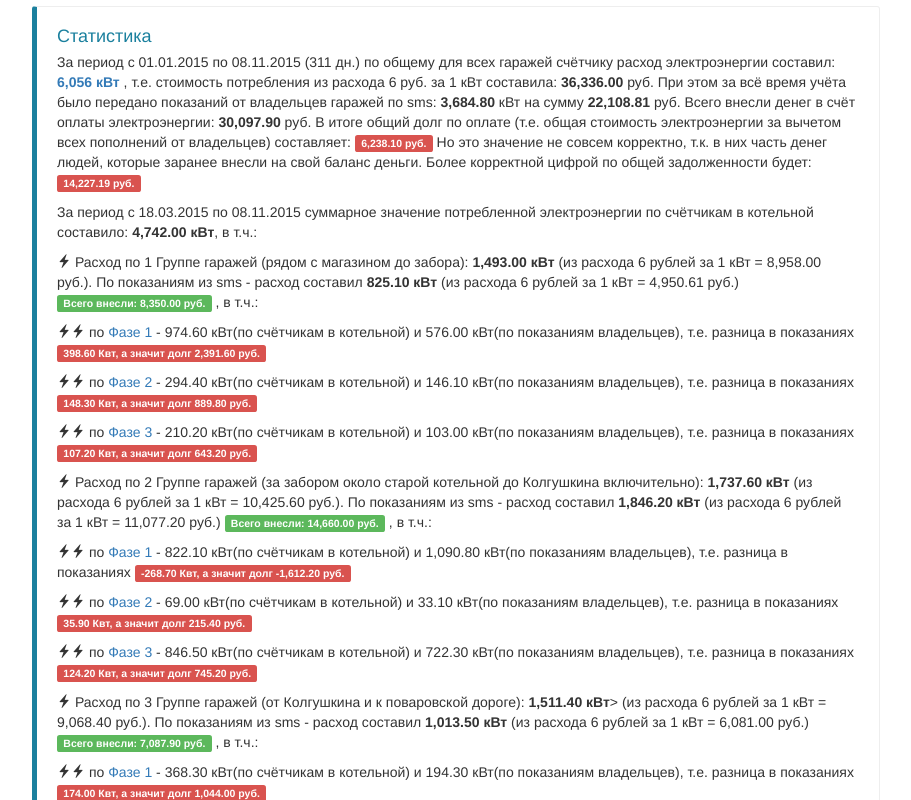
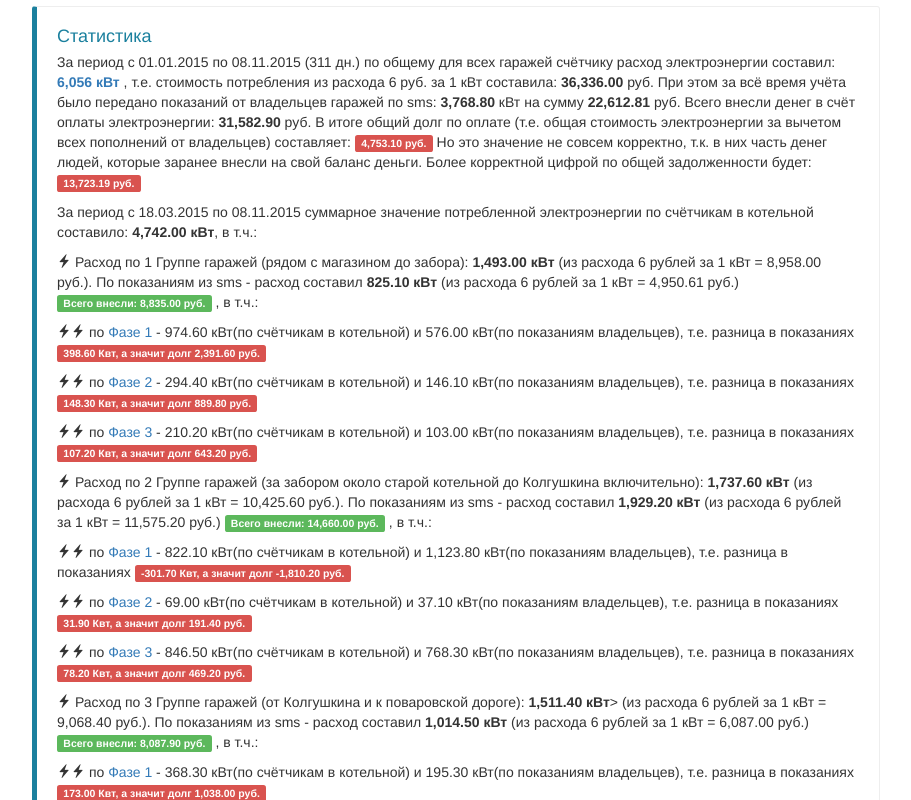
Before and after one commit to alexanek/alexanek.github.io, a plain HTML site: page index.html in a window 1280 px wide. Shown: the part 360-1160 px from the top of the page, without its empty margins (38-949 px from the left). Drawn offline with Linux system fonts and the light colour scheme.

Commit message:
Автоматическое обновление содержимого страницы. Информация обновлена 01.12.2015 в 18:38

```diff
--- a/index.html
+++ b/index.html
@@ -31,7 +31,7 @@ body {  padding: 10px; padding-top: 55px;}
 <div class="row">
 <div class="col-md-9" role="main"><!-- #################################################### -->
 <div class="bs-docs-section">
-  <span class="label label-success">Информация обновлена 27.11.2015 в 11:22</span>
+  <span class="label label-success">Информация обновлена 01.12.2015 в 18:38</span>
   <h1 id="messages" class="page-header">НП "Энергетик" (в/ч 44684)<a href="#messages"></a></h1>
    <div class="bs-callout bs-callout-warning">
     <h4>Информация</h4>
@@ -49,11 +49,11 @@ body {  padding: 10px; padding-top: 55px;}
 
         , т.е. стоимость потребления из расхода 6 руб.
           за 1 кВт составила: <strong>36,336.00</strong> руб. При этом за всё время учёта
-          было передано показаний от владельцев гаражей по sms: <strong>3,684.80</strong> кВт на сумму <strong>22,108.81</strong> руб.
-          Всего внесли денег в счёт оплаты электроэнергии: <strong>30,097.90</strong> руб. В итоге общий долг по оплате
-          (т.е. общая стоимость электроэнергии за вычетом всех пополнений от владельцев) составляет: <span class="label label-danger">6,238.10 руб.</span>
+          было передано показаний от владельцев гаражей по sms: <strong>3,768.80</strong> кВт на сумму <strong>22,612.81</strong> руб.
+          Всего внесли денег в счёт оплаты электроэнергии: <strong>31,582.90</strong> руб. В итоге общий долг по оплате
+          (т.е. общая стоимость электроэнергии за вычетом всех пополнений от владельцев) составляет: <span class="label label-danger">4,753.10 руб.</span>
           Но это значение не совсем корректно, т.к. в них часть денег людей, которые заранее внесли на свой баланс деньги. Более корректной цифрой по
-          общей задолженности будет: <span class="label label-danger">14,227.19 руб.</span>
+          общей задолженности будет: <span class="label label-danger">13,723.19 руб.</span>
           </p>
 
     <div class="collapse" id="collapseExample">
@@ -82,7 +82,7 @@ body {  padding: 10px; padding-top: 55px;}
     <p>За период с 18.03.2015 по 08.11.2015 суммарное значение потребленной электроэнергии по счётчикам в котельной составило:  <strong> 4,742.00 кВт</strong>, в т.ч.:</p>
 
 
-    <p><span class="glyphicon glyphicon-flash" aria-hidden="true"></span> Расход по 1 Группе гаражей (рядом с магазином до забора): <strong>1,493.00 кВт</strong> (из расхода 6 рублей за 1 кВт = 8,958.00 руб.). По показаниям из sms - расход составил <strong>825.10 кВт</strong> (из расхода 6 рублей за 1 кВт = 4,950.61 руб.) <span class="label label-success">Всего внесли: 8,350.00 руб.</span> , в т.ч.:</p>
+    <p><span class="glyphicon glyphicon-flash" aria-hidden="true"></span> Расход по 1 Группе гаражей (рядом с магазином до забора): <strong>1,493.00 кВт</strong> (из расхода 6 рублей за 1 кВт = 8,958.00 руб.). По показаниям из sms - расход составил <strong>825.10 кВт</strong> (из расхода 6 рублей за 1 кВт = 4,950.61 руб.) <span class="label label-success">Всего внесли: 8,835.00 руб.</span> , в т.ч.:</p>
 
 
     <p><span class="glyphicon glyphicon-flash" aria-hidden="true"></span><span class="glyphicon glyphicon-flash" aria-hidden="true"></span> по <a data-toggle="collapse" href="#s21" aria-expanded="false" aria-controls="collapseExample">Фазе 1</a>  - 974.60 кВт(по счётчикам в котельной) и 576.00 кВт(по показаниям владельцев), т.е. разница в показаниях <span class="label label-danger">398.60 Квт, а значит долг 2,391.60 руб.</span></p>
@@ -158,9 +158,9 @@ body {  padding: 10px; padding-top: 55px;}
     </div>
 
 
-    <p><span class="glyphicon glyphicon-flash" aria-hidden="true"></span> Расход по 2 Группе гаражей (за забором около старой котельной до Колгушкина включительно): <strong>1,737.60 кВт</strong> (из расхода 6 рублей за 1 кВт = 10,425.60 руб.). По показаниям из sms - расход составил <strong>1,846.20 кВт</strong> (из расхода 6 рублей за 1 кВт = 11,077.20 руб.) <span class="label label-success">Всего внесли: 14,660.00 руб.</span> , в т.ч.:</p>
+    <p><span class="glyphicon glyphicon-flash" aria-hidden="true"></span> Расход по 2 Группе гаражей (за забором около старой котельной до Колгушкина включительно): <strong>1,737.60 кВт</strong> (из расхода 6 рублей за 1 кВт = 10,425.60 руб.). По показаниям из sms - расход составил <strong>1,929.20 кВт</strong> (из расхода 6 рублей за 1 кВт = 11,575.20 руб.) <span class="label label-success">Всего внесли: 14,660.00 руб.</span> , в т.ч.:</p>
 
-    <p><span class="glyphicon glyphicon-flash" aria-hidden="true"></span><span class="glyphicon glyphicon-flash" aria-hidden="true"></span> по <a data-toggle="collapse" href="#s11" aria-expanded="false" aria-controls="collapseExample">Фазе 1</a>  - 822.10 кВт(по счётчикам в котельной) и 1,090.80 кВт(по показаниям владельцев), т.е. разница в показаниях <span class="label label-danger">-268.70 Квт, а значит долг -1,612.20 руб.</span></p>
+    <p><span class="glyphicon glyphicon-flash" aria-hidden="true"></span><span class="glyphicon glyphicon-flash" aria-hidden="true"></span> по <a data-toggle="collapse" href="#s11" aria-expanded="false" aria-controls="collapseExample">Фазе 1</a>  - 822.10 кВт(по счётчикам в котельной) и 1,123.80 кВт(по показаниям владельцев), т.е. разница в показаниях <span class="label label-danger">-301.70 Квт, а значит долг -1,810.20 руб.</span></p>
     <div class="collapse" id="s11">
     <div class="well">
 
@@ -182,7 +182,7 @@ body {  padding: 10px; padding-top: 55px;}
 
     </div>
     </div>
-    <p><span class="glyphicon glyphicon-flash" aria-hidden="true"></span><span class="glyphicon glyphicon-flash" aria-hidden="true"></span> по <a data-toggle="collapse" href="#s12" aria-expanded="false" aria-controls="collapseExample">Фазе 2</a>  - 69.00 кВт(по счётчикам в котельной) и 33.10 кВт(по показаниям владельцев), т.е. разница в показаниях <span class="label label-danger">35.90 Квт, а значит долг 215.40 руб.</span></p>
+    <p><span class="glyphicon glyphicon-flash" aria-hidden="true"></span><span class="glyphicon glyphicon-flash" aria-hidden="true"></span> по <a data-toggle="collapse" href="#s12" aria-expanded="false" aria-controls="collapseExample">Фазе 2</a>  - 69.00 кВт(по счётчикам в котельной) и 37.10 кВт(по показаниям владельцев), т.е. разница в показаниях <span class="label label-danger">31.90 Квт, а значит долг 191.40 руб.</span></p>
     <div class="collapse" id="s12">
     <div class="well">
 
@@ -204,7 +204,7 @@ body {  padding: 10px; padding-top: 55px;}
 
     </div>
     </div>
-    <p><span class="glyphicon glyphicon-flash" aria-hidden="true"></span><span class="glyphicon glyphicon-flash" aria-hidden="true"></span> по <a data-toggle="collapse" href="#s13" aria-expanded="false" aria-controls="collapseExample">Фазе 3</a>  - 846.50 кВт(по счётчикам в котельной) и 722.30 кВт(по показаниям владельцев), т.е. разница в показаниях <span class="label label-danger">124.20 Квт, а значит долг 745.20 руб.</span></p>
+    <p><span class="glyphicon glyphicon-flash" aria-hidden="true"></span><span class="glyphicon glyphicon-flash" aria-hidden="true"></span> по <a data-toggle="collapse" href="#s13" aria-expanded="false" aria-controls="collapseExample">Фазе 3</a>  - 846.50 кВт(по счётчикам в котельной) и 768.30 кВт(по показаниям владельцев), т.е. разница в показаниях <span class="label label-danger">78.20 Квт, а значит долг 469.20 руб.</span></p>
     <div class="collapse" id="s13">
     <div class="well">
 
@@ -228,9 +228,9 @@ body {  padding: 10px; padding-top: 55px;}
     </div>
 
 
-    <p><span class="glyphicon glyphicon-flash" aria-hidden="true"></span> Расход по 3 Группе гаражей (от Колгушкина и к поваровской дороге): <strong>1,511.40 кВт</strong>> (из расхода 6 рублей за 1 кВт = 9,068.40 руб.). По показаниям из sms - расход составил <strong>1,013.50 кВт</strong> (из расхода 6 рублей за 1 кВт = 6,081.00 руб.) <span class="label label-success">Всего внесли: 7,087.90 руб.</span> , в т.ч.:</p>
+    <p><span class="glyphicon glyphicon-flash" aria-hidden="true"></span> Расход по 3 Группе гаражей (от Колгушкина и к поваровской дороге): <strong>1,511.40 кВт</strong>> (из расхода 6 рублей за 1 кВт = 9,068.40 руб.). По показаниям из sms - расход составил <strong>1,014.50 кВт</strong> (из расхода 6 рублей за 1 кВт = 6,087.00 руб.) <span class="label label-success">Всего внесли: 8,087.90 руб.</span> , в т.ч.:</p>
 
-    <p><span class="glyphicon glyphicon-flash" aria-hidden="true"></span><span class="glyphicon glyphicon-flash" aria-hidden="true"></span> по <a data-toggle="collapse" href="#s31" aria-expanded="false" aria-controls="collapseExample">Фазе 1</a>  - 368.30 кВт(по счётчикам в котельной) и 194.30 кВт(по показаниям владельцев), т.е. разница в показаниях <span class="label label-danger">174.00 Квт, а значит долг 1,044.00 руб.</span></p>
+    <p><span class="glyphicon glyphicon-flash" aria-hidden="true"></span><span class="glyphicon glyphicon-flash" aria-hidden="true"></span> по <a data-toggle="collapse" href="#s31" aria-expanded="false" aria-controls="collapseExample">Фазе 1</a>  - 368.30 кВт(по счётчикам в котельной) и 195.30 кВт(по показаниям владельцев), т.е. разница в показаниях <span class="label label-danger">173.00 Квт, а значит долг 1,038.00 руб.</span></p>
     <div class="collapse" id="s31">
     <div class="well">
 
```
